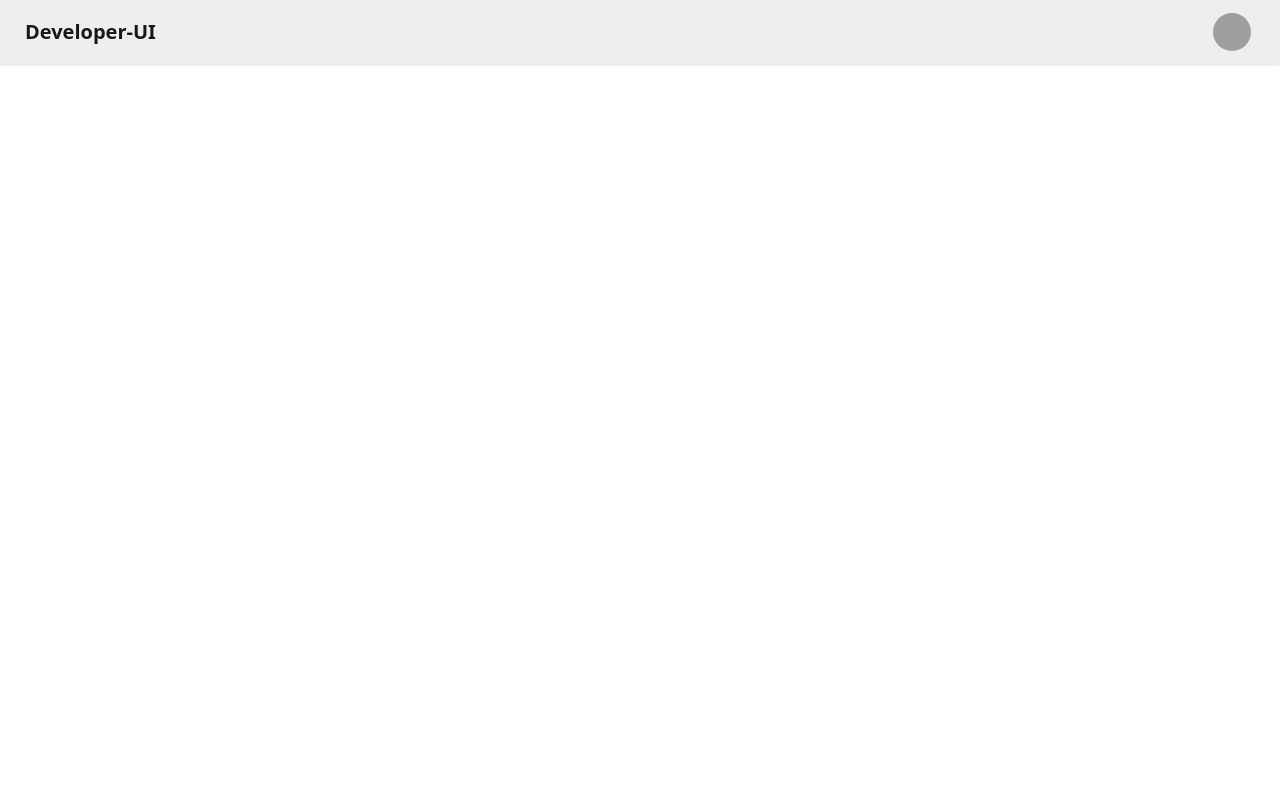
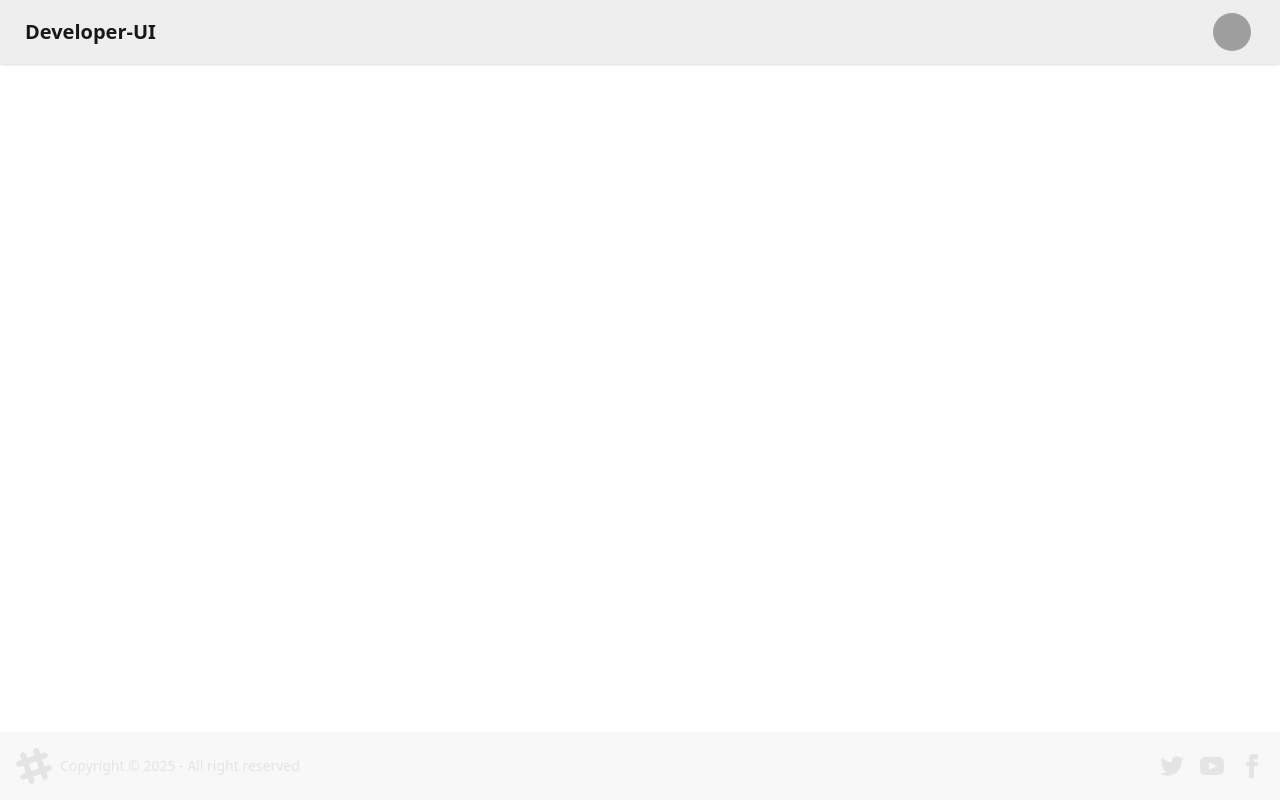
Before and after one commit to aman-singh78/DevelopersUi, a React (Vite) app: page / in a window 1280 px wide. Built offline with nearby package versions, Linux system fonts and the light colour scheme; grey boxes are pictures that could not be loaded.

Commit message:
Outlet and footer

```diff
--- a/src/components/Body.jsx
+++ b/src/components/Body.jsx
@@ -1,12 +1,14 @@
 import React from "react";
 import NavBar from "./NavBar";
 import { Outlet } from "react-router-dom";
+import Footer from "./Footer";
 
 const Body = () => {
   return (
     <div>
       <NavBar />
       <Outlet />
+      <Footer />
     </div>
   );
 };
--- /dev/null
+++ b/src/components/Footer.jsx
@@ -0,0 +1,61 @@
+import React from "react";
+
+const Footer = () => {
+  return (
+    <div>
+      <footer className="footer sm:footer-horizontal bg-base-200 text-neutral-content items-center p-4 fixed bottom-0">
+        <aside className="grid-flow-col items-center">
+          <svg
+            width="36"
+            height="36"
+            viewBox="0 0 24 24"
+            xmlns="http://www.w3.org/2000/svg"
+            fillRule="evenodd"
+            clipRule="evenodd"
+            className="fill-current"
+          >
+            <path d="M22.672 15.226l-2.432.811.841 2.515c.33 1.019-.209 2.127-1.23 2.456-1.15.325-2.148-.321-2.463-1.226l-.84-2.518-5.013 1.677.84 2.517c.391 1.203-.434 2.542-1.831 2.542-.88 0-1.601-.564-1.86-1.314l-.842-2.516-2.431.809c-1.135.328-2.145-.317-2.463-1.229-.329-1.018.211-2.127 1.231-2.456l2.432-.809-1.621-4.823-2.432.808c-1.355.384-2.558-.59-2.558-1.839 0-.817.509-1.582 1.327-1.846l2.433-.809-.842-2.515c-.33-1.02.211-2.129 1.232-2.458 1.02-.329 2.13.209 2.461 1.229l.842 2.515 5.011-1.677-.839-2.517c-.403-1.238.484-2.553 1.843-2.553.819 0 1.585.509 1.85 1.326l.841 2.517 2.431-.81c1.02-.33 2.131.211 2.461 1.229.332 1.018-.21 2.126-1.23 2.456l-2.433.809 1.622 4.823 2.433-.809c1.242-.401 2.557.484 2.557 1.838 0 .819-.51 1.583-1.328 1.847m-8.992-6.428l-5.01 1.675 1.619 4.828 5.011-1.674-1.62-4.829z"></path>
+          </svg>
+          <p>Copyright © {new Date().getFullYear()} - All right reserved</p>
+        </aside>
+        <nav className="grid-flow-col gap-4 md:place-self-center md:justify-self-end">
+          <a>
+            <svg
+              xmlns="http://www.w3.org/2000/svg"
+              width="24"
+              height="24"
+              viewBox="0 0 24 24"
+              className="fill-current"
+            >
+              <path d="M24 4.557c-.883.392-1.832.656-2.828.775 1.017-.609 1.798-1.574 2.165-2.724-.951.564-2.005.974-3.127 1.195-.897-.957-2.178-1.555-3.594-1.555-3.179 0-5.515 2.966-4.797 6.045-4.091-.205-7.719-2.165-10.148-5.144-1.29 2.213-.669 5.108 1.523 6.574-.806-.026-1.566-.247-2.229-.616-.054 2.281 1.581 4.415 3.949 4.89-.693.188-1.452.232-2.224.084.626 1.956 2.444 3.379 4.6 3.419-2.07 1.623-4.678 2.348-7.29 2.04 2.179 1.397 4.768 2.212 7.548 2.212 9.142 0 14.307-7.721 13.995-14.646.962-.695 1.797-1.562 2.457-2.549z"></path>
+            </svg>
+          </a>
+          <a>
+            <svg
+              xmlns="http://www.w3.org/2000/svg"
+              width="24"
+              height="24"
+              viewBox="0 0 24 24"
+              className="fill-current"
+            >
+              <path d="M19.615 3.184c-3.604-.246-11.631-.245-15.23 0-3.897.266-4.356 2.62-4.385 8.816.029 6.185.484 8.549 4.385 8.816 3.6.245 11.626.246 15.23 0 3.897-.266 4.356-2.62 4.385-8.816-.029-6.185-.484-8.549-4.385-8.816zm-10.615 12.816v-8l8 3.993-8 4.007z"></path>
+            </svg>
+          </a>
+          <a>
+            <svg
+              xmlns="http://www.w3.org/2000/svg"
+              width="24"
+              height="24"
+              viewBox="0 0 24 24"
+              className="fill-current"
+            >
+              <path d="M9 8h-3v4h3v12h5v-12h3.642l.358-4h-4v-1.667c0-.955.192-1.333 1.115-1.333h2.885v-5h-3.808c-3.596 0-5.192 1.583-5.192 4.615v3.385z"></path>
+            </svg>
+          </a>
+        </nav>
+      </footer>
+    </div>
+  );
+};
+
+export default Footer;
```
